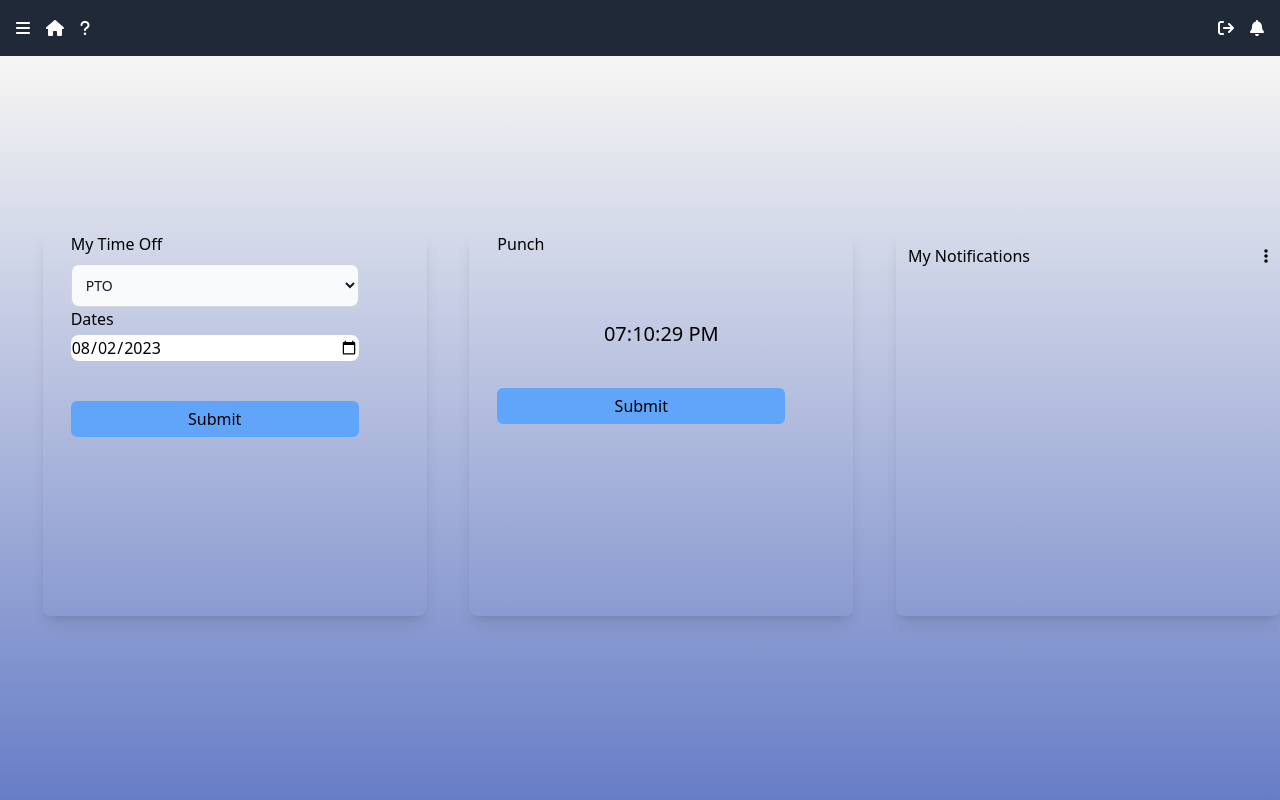
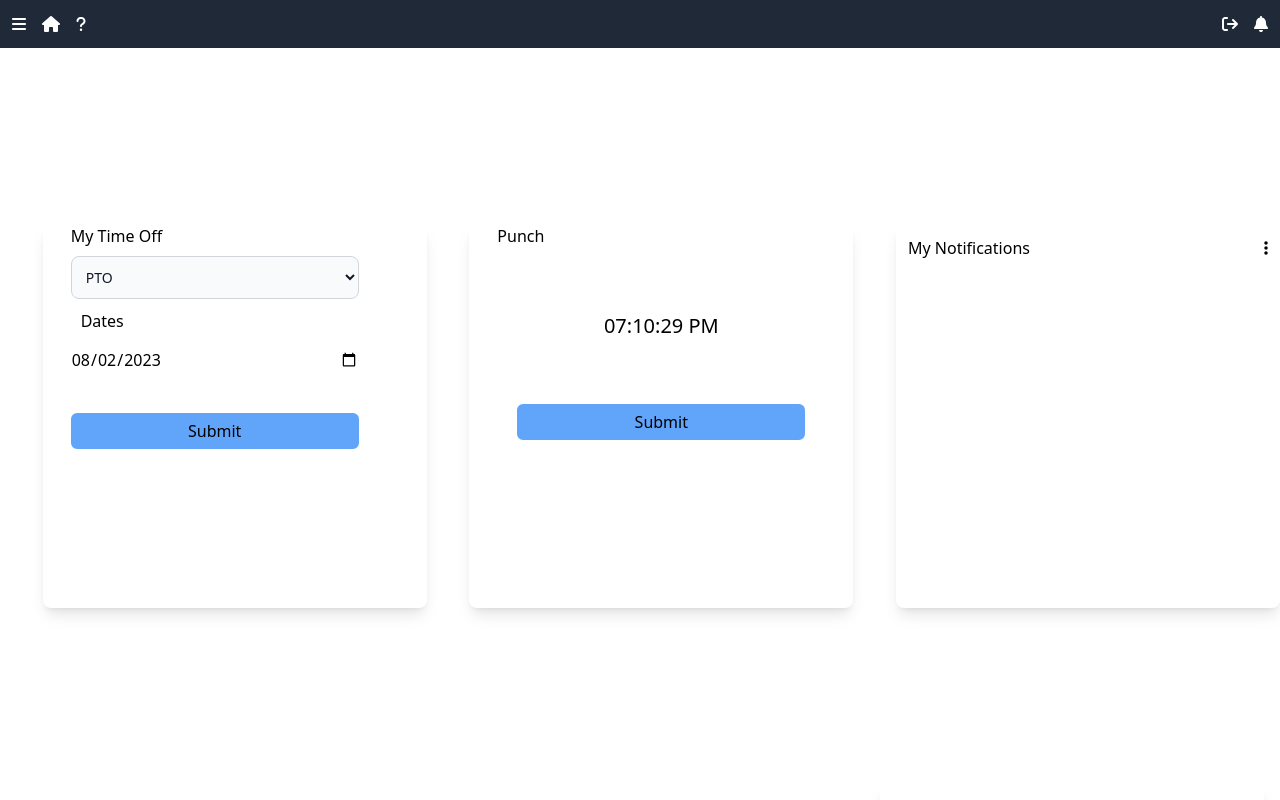
Before and after one commit to MrRamPoudel/EmployeePayroll, an Angular app in the folder ClientApp/: page /home in a window 1280 px wide. Shown: the top 800 px of the page. Built offline with nearby package versions, Linux system fonts and the light colour scheme; sample sign-in values are in the browser's storage.

Commit message:
Modify dashboard

```diff
--- a/ClientApp/src/app/home/home.component.html
+++ b/ClientApp/src/app/home/home.component.html
@@ -1,31 +1,34 @@
-<div class="flex min-h-screen flex-wrap bg-gradient-to-t from-blue-800 to-whitish">
-    <div class="w-96 h-96 xl:ml-auto md:ml-10 md:mt-4 xl:mt-44 rounded-lg shadow-lg">
+<div class="flex min-h-screen flex-wrap relative overflow-hidden">
+    <div class="absolute inset-0 bg-custom-gradient bg-center [mask-image:linear-gradient(180deg,white,rgba(255,255,255,0))]"></div>
+        <div class="w-96 h-96 xl:ml-auto md:ml-10 md:mt-4 xl:mt-44 rounded-lg shadow-lg relative bg-white">
             <h1 class="ml-7">My Time Off</h1>
-        <select id="countries" class="ml-7 mt-2 bg-gray-50 border border-gray-300 text-gray-900 text-sm rounded-lg focus:ring-blue-500 focus:border-blue-500 block w-3/4 p-2.5 dark:bg-gray-700 dark:border-gray-600 dark:placeholder-gray-400 dark:text-white dark:focus:ring-blue-500 dark:focus:border-blue-500">
+            <select id="countries" class="ml-7 mt-2 bg-gray-50 border border-gray-300 text-gray-900 text-sm rounded-lg
+             focus:ring-blue-500 focus:border-blue-500 block w-3/4 p-2.5 dark:bg-gray-700 dark:border-gray-600 dark:placeholder-gray-400
+            dark:text-white dark:focus:ring-blue-500 dark:focus:border-blue-500">
                 <option value="PTO">PTO</option>
                 <option value="CA">UPT</option>
                 <option value="FR">Leave</option>
             </select>
-        <label for="" class="ml-7 w-3/4 block"> Dates</label>
+            <label for="" class="ml-7 w-3/4 block p-2.5"> Dates</label>
             <input class="dark:bg-gray-700 rounded-lg w-3/4 ml-7 mt-1 dark:text-white" type="date" id="start" name="trip-start" [value]="getDate()" [min]="getDate()"/>
             <button type="submit" class="hover:bg-blue-950 rounded-md p-1 w-3/4 ml-7 border-blue-400  border-2 mt-10 bg-blue-400 mb-2">Submit</button>
         </div>
-    <div class="w-96 h-96 xl:ml-auto md:ml-10 xl:mt-44 rounded-lg shadow-lg">
+        <div class="flex flex-col w-96 h-96 xl:ml-auto md:ml-10 xl:mt-44 rounded-lg shadow-lg bg-white relative">
             <h1 class="ml-7">Punch</h1>
             <div>
                 <h1 class="text-xl  m-auto text-center mt-16">
                     {{time | date:'hh:mm:ss a'}}
           </h1>
         </div>
-      <button type="submit" class="bg-blue-400 rounded-md p-1 w-3/4 ml-7 border-blue-400 border-2 hover:bg-blue-950 mb-2 mt-10">Submit</button>
+        <button type="submit" class="bg-blue-400 rounded-md p-1 w-3/4 mx-auto border-blue-400 border-2 hover:bg-blue-950 mb-2 mt-16">Submit</button>
     </div>
-     <div class="w-96 h-96 md:ml-auto xl:mt-44 md:mt-4 rounded-lg shadow-lg">
+    <div class="w-96 h-96 md:ml-auto xl:mt-44 md:mt-4 rounded-lg shadow-lg bg-white relative">
         <div class="flex justify-between">
             <h1 class="mx-3 mt-3">My Notifications</h1>
             <fa-icon [icon] = "verticalEllipsis" class="mx-3 mt-3"></fa-icon>
         </div>
     </div>
-      <div class="w-96 h-96 md:ml-auto xl:mt-44 rounded-lg shadow-lg xl:mr-4">
+    <div class="w-96 h-96 md:ml-auto xl:mt-44 rounded-lg shadow-lg xl:mr-4 relative bg-white">
         <h1 class="mx-3 mt-3">My Time Card</h1>
     </div>
 </div>
--- a/ClientApp/src/app/nav-menu/nav-menu.component.html
+++ b/ClientApp/src/app/nav-menu/nav-menu.component.html
@@ -1,22 +1,20 @@
-<div class="bg-gray-800 p-4">
-  <div class="container mx-auto">
-    <nav class="flex items-center justify-between">
-      <!-- Left Side -->
+<div class="flex justify-between bg-gray-800 p-3">
     <div class="flex space-x-4">
       <div class="text-white"><fa-icon class="icon1" [icon]="barIcon"></fa-icon></div>
       <div class="text-white"><fa-icon class="icon2" [icon]="houseIcon" ></fa-icon></div>
       <div class="text-white"><fa-icon class="icon3" [icon]="questionIcon"></fa-icon></div>
     </div>
-
-      <!-- Middle Gap -->
-      <div class="flex-grow"></div>
-
-      <!-- Right Side -->
     <div class="flex space-x-4">
       <div class="text-white"><fa-icon class="icon5" (click) ="handleLogOut()" *ngIf= "isLoggedIn()" [icon]="signOutIcon"></fa-icon></div>
       <div class="text-white"><fa-icon [icon] ="bellIcon"></fa-icon></div>
     </div>
-    </nav>
 </div>
-</div>
+
 <router-outlet></router-outlet>
+
+
+
+<!-- Middle Gap -->
+<!--  <div class="flex-grow"></div> -->
+
+<!-- Right Side -->
--- a/ClientApp/tailwind.config.js
+++ b/ClientApp/tailwind.config.js
@@ -10,7 +10,11 @@ module.exports = {
         'med': '1470px'
       },
       colors:{
-        'whitish':'#f7f6f4'
+        'whitish':'#f7f6f4',
+        'cool-blue':'#121c4f'
+      },
+      backgroundImage:{
+        'custom-gradient':'-moz-linear-gradient(top, #121c4f 0%, #121c4f 50%, #d7d2c8 50%, #d7d2c8 100%)',
       }
     },
   },
```
Lines whose indentation alone changed are shown as unchanged.
